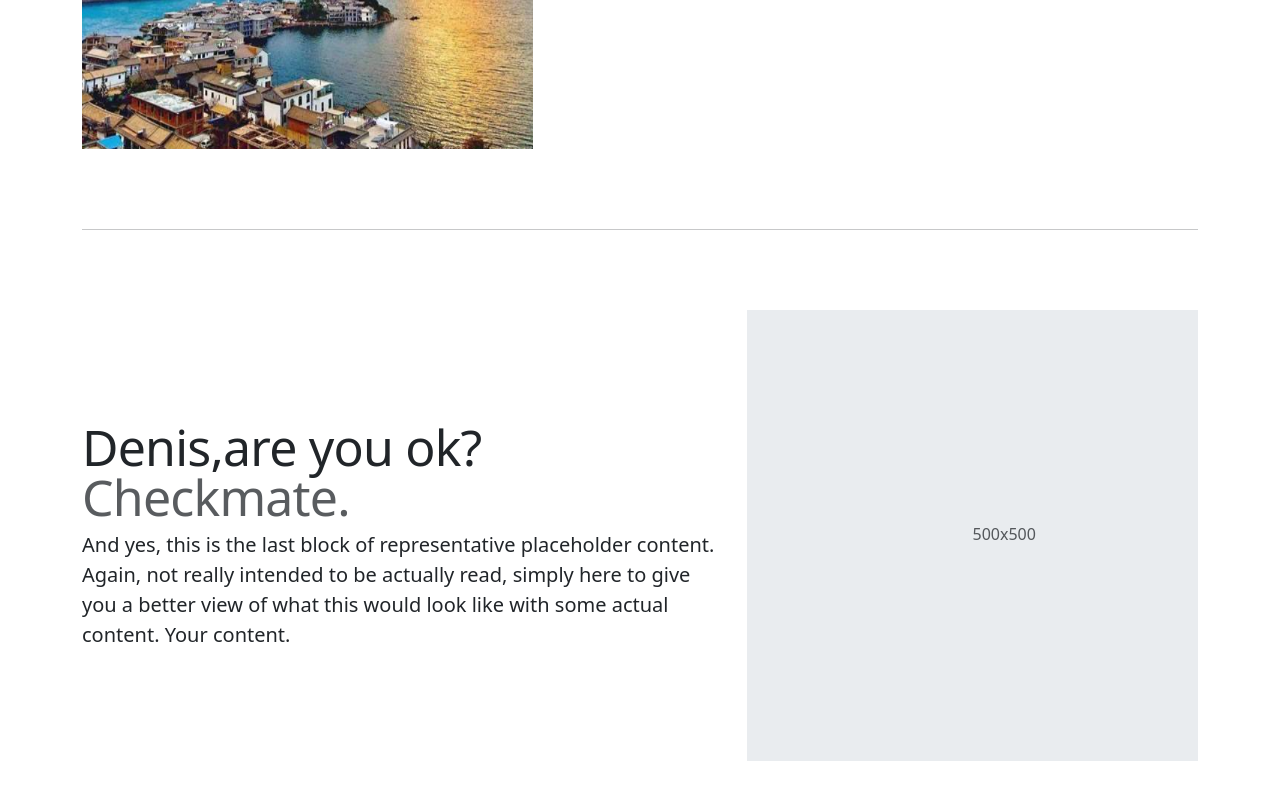
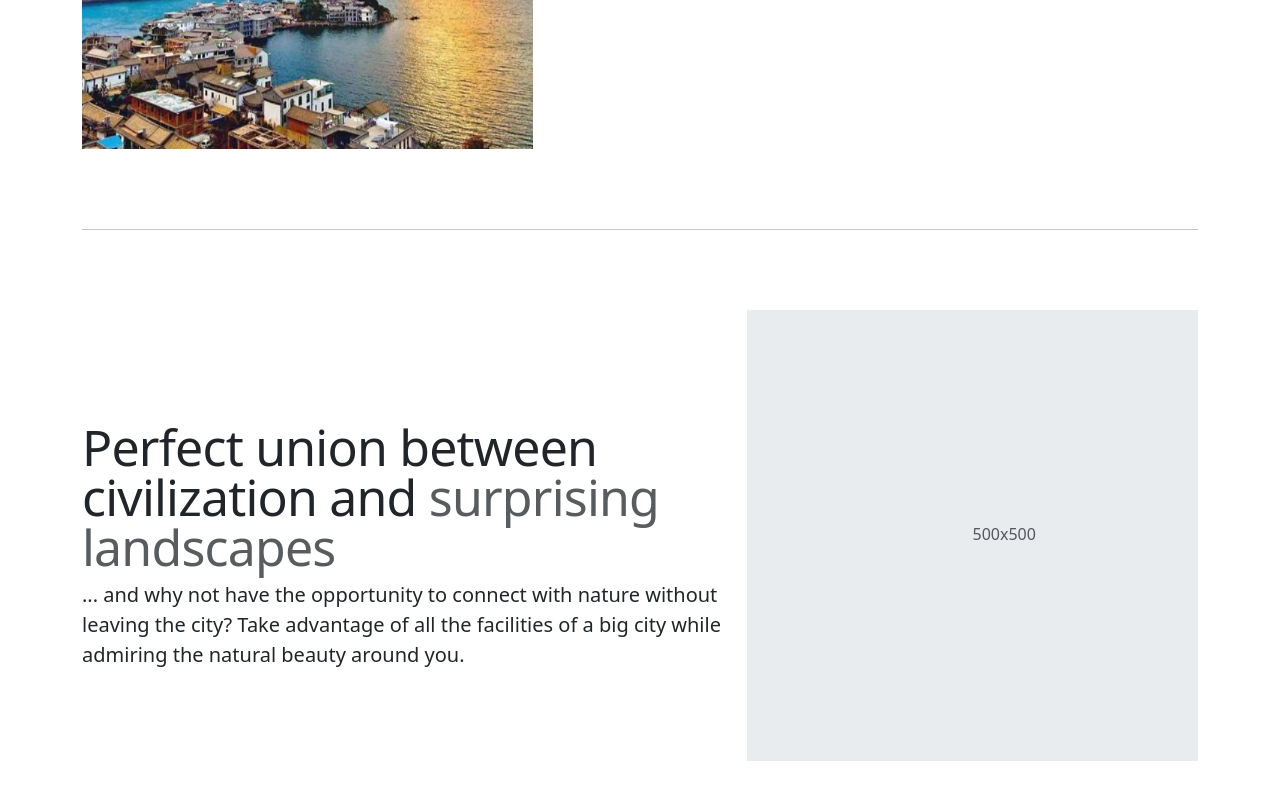
Before and after one commit to denismorais28/NCI_web-design_CA, a plain HTML site: page pages/view-list.html in a window 1280 px wide. Shown: the part 2101-2901 px from the top of the page. Drawn offline with nearby package versions, Linux system fonts and the light colour scheme.

Commit message:
Changes in the content
Some changes in the Title and Text have been done in the content in the page view-list.

```diff
--- a/pages/view-list.html
+++ b/pages/view-list.html
@@ -277,15 +277,13 @@
                 <div class="row featurette">
                     <div class="col-md-7">
                         <h2 class="featurette-heading fw-normal lh-1">
-                            Denis,are you ok?
-                            <span class="text-body-secondary">Checkmate.</span>
+                            Perfect union between civilization and
+                            <span class="text-body-secondary">surprising landscapes</span>
                         </h2>
                         <p class="lead">
-                            And yes, this is the last block of representative
-                            placeholder content. Again, not really intended to
-                            be actually read, simply here to give you a better
-                            view of what this would look like with some actual
-                            content. Your content.
+                            ... and why not have the opportunity to connect with nature
+                            without leaving the city? Take advantage of all the facilities
+                            of a big city while admiring the natural beauty around you.
                         </p>
                     </div>
                     <div class="col-md-5">
```
